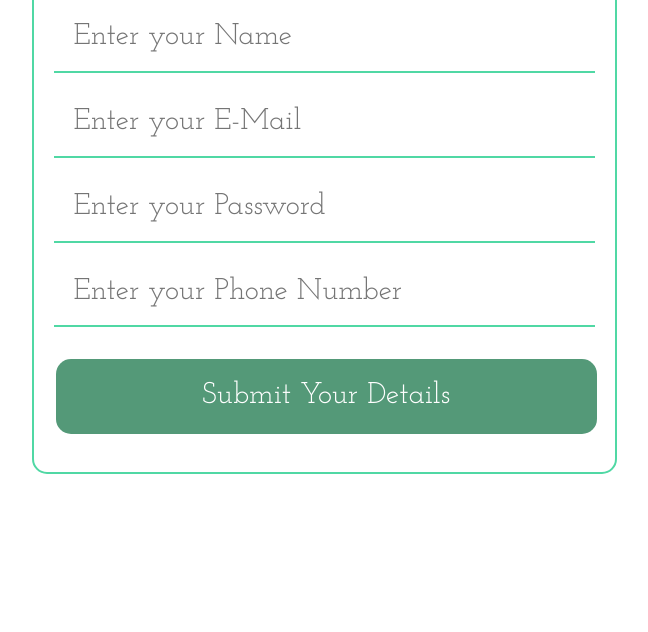
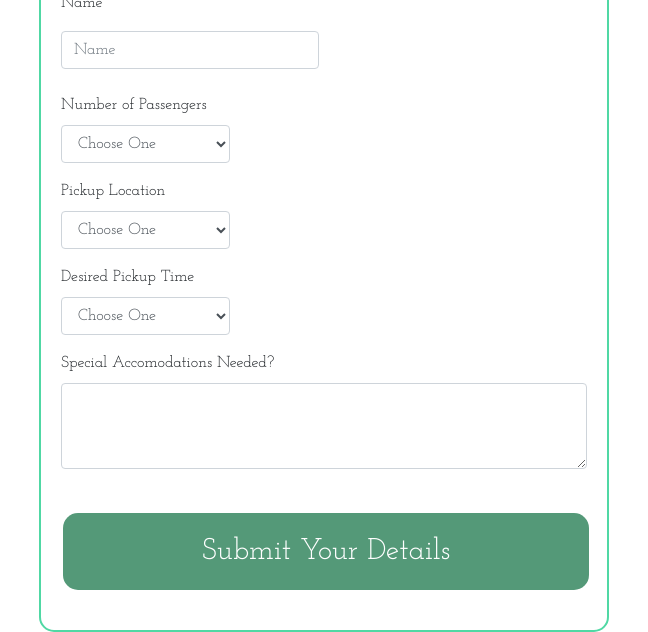
Before and after one commit to nicktamburro/busSystemDemo, a website: page public/index.html in a window 1280 px wide. Shown: the part 171-803 px from the top of the page, without its empty margins (316-964 px from the left). Drawn offline with nearby package versions, Linux system fonts and the light colour scheme.

Commit message:
updated form fields

```diff
--- a/public/index.html
+++ b/public/index.html
@@ -3,7 +3,7 @@
 		<title> Signup Form | nodejsera </title>
 
 		<!-- Including bootstrap v3.3.7 -->
-		<link rel="stylesheet" href="https://maxcdn.bootstrapcdn.com/bootstrap/3.3.7/css/bootstrap.min.css" integrity="sha384-BVYiiSIFeK1dGmJRAkycuHAHRg32OmUcww7on3RYdg4Va+PmSTsz/K68vbdEjh4u" crossorigin="anonymous">
+		<link rel="stylesheet" href="https://stackpath.bootstrapcdn.com/bootstrap/4.1.3/css/bootstrap.min.css" integrity="sha384-MCw98/SFnGE8fJT3GXwEOngsV7Zt27NXFoaoApmYm81iuXoPkFOJwJ8ERdknLPMO" crossorigin="anonymous">
 
 		<!-- Including Custom css -->
 		<link rel="stylesheet" type="text/css" href="style.css">
@@ -25,15 +25,59 @@
 					<!-- Action attribute is the route on backend. Method is POST -->
 					<form action="/sign_up" method="post">
 
-						<h1> Signup form </h1>
+						<h1> Schedule A Pickup! </h1>
 
-						<input class="box" type="text" name="name" id="name" placeholder="Enter your Name"  required /><br>
+						<div class="form-row">
+    <div class="form-group col-md-6">
+      <label for="">Name</label>
+      <input class="form-control" name="name" id="name inputEmail4" placeholder="Name">
+    </div>
+  </div>
 
-						<input class="box" type="email" name="email" id="email" placeholder="Enter your E-Mail " required /><br>
+<div class="form-row">
+  <div class="form-group col-md-4">
+      <label for="inputState">Number of Passengers</label>
+      <select name="passengers" id="passengers inputState" class="form-control">
+        <option selected>Choose One</option>
+        <option>1</option>
+        <option>2</option>
+        <option>3</option>
+        <option>4</option>
+        <option>5</option>
+        <option>6</option>
+      </select>
+    </div>
+   </div>
 
-						<input class="box" type="password" name="password" id="password"  placeholder="Enter your Password " required/><br>
 
-						<input class="box" type="text" name="phone" id="phone"  placeholder="Enter your Phone Number " required/><br>
+  <div class="form-row">
+    <div class="form-group col-md-4">
+      <label for="inputState">Pickup Location</label>
+      <select name="pickup" id="pickup inputState" class="form-control">
+        <option selected>Choose One</option>
+        <option>Downtown Seattle</option>
+        <option>Capitol Hill</option>
+        <option>University District</option>
+      </select>
+    </div>
+  </div>
+
+  <div class="form-row">
+    <div class="form-group col-md-4">
+      <label for="inputState">Desired Pickup Time</label>
+      <select name="time" id="time inputState" class="form-control">
+        <option selected>Choose One</option>
+        <option>8</option>
+        <option>9</option>
+        <option>10</option>
+      </select>
+    </div>
+  </div>
+
+  <div class="form-group">
+    <label for="exampleFormControlTextarea1">Special Accomodations Needed?</label>
+    <textarea name="notes" class="form-control" id="notes exampleFormControlTextarea1" rows="3"></textarea>
+  </div>
 						<br>
 						<input type="submit" id="submitDetails"  name="submitDetails" value="Submit Your Details" /><br>
 
@@ -48,5 +92,10 @@
 
 			</div>
 		</div>
-	</body>
+
+
+<script src="https://code.jquery.com/jquery-3.3.1.slim.min.js" integrity="sha384-q8i/X+965DzO0rT7abK41JStQIAqVgRVzpbzo5smXKp4YfRvH+8abtTE1Pi6jizo" crossorigin="anonymous"></script>
+<script src="https://cdnjs.cloudflare.com/ajax/libs/popper.js/1.14.3/umd/popper.min.js" integrity="sha384-ZMP7rVo3mIykV+2+9J3UJ46jBk0WLaUAdn689aCwoqbBJiSnjAK/l8WvCWPIPm49" crossorigin="anonymous"></script>
+<script src="https://stackpath.bootstrapcdn.com/bootstrap/4.1.3/js/bootstrap.min.js" integrity="sha384-ChfqqxuZUCnJSK3+MXmPNIyE6ZbWh2IMqE241rYiqJxyMiZ6OW/JmZQ5stwEULTy" crossorigin="anonymous"></script>
+</body>
 </html>
```
Also changed, not shown: server.js (+9 -6 lines).
